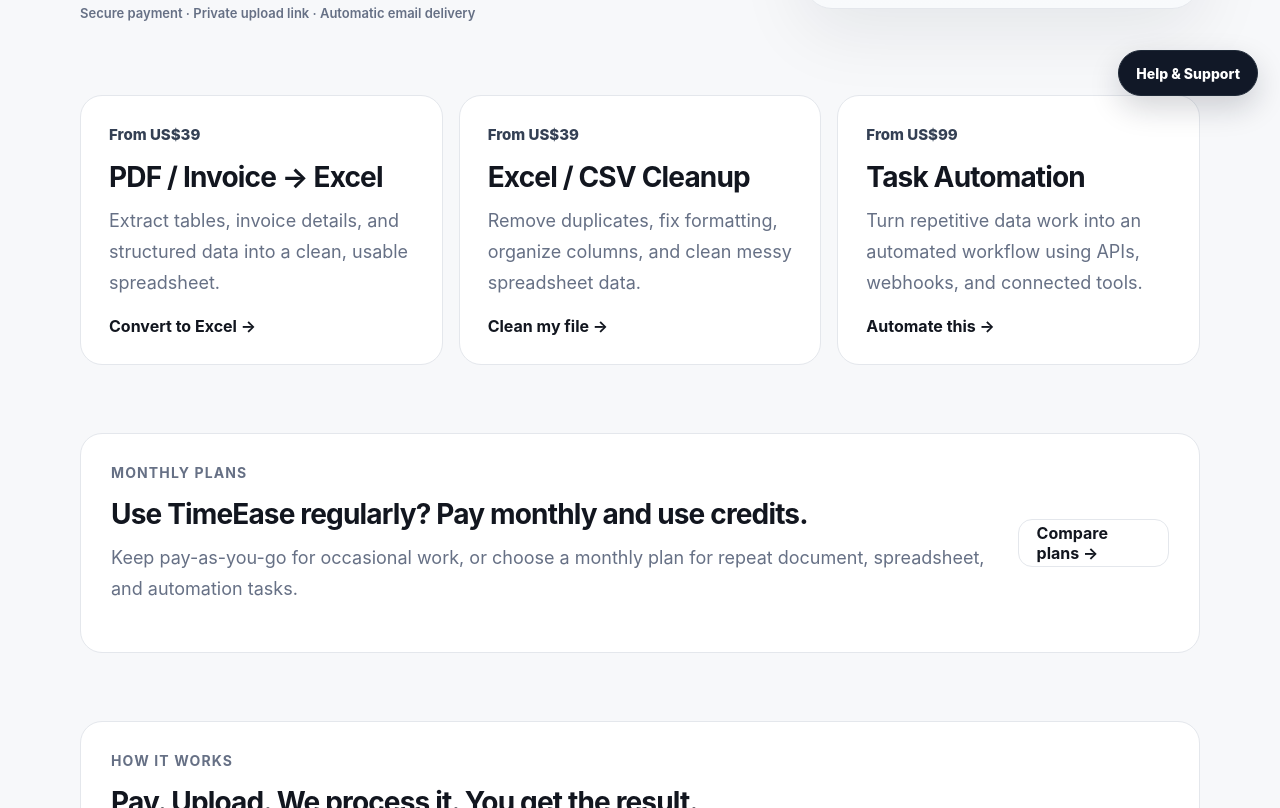
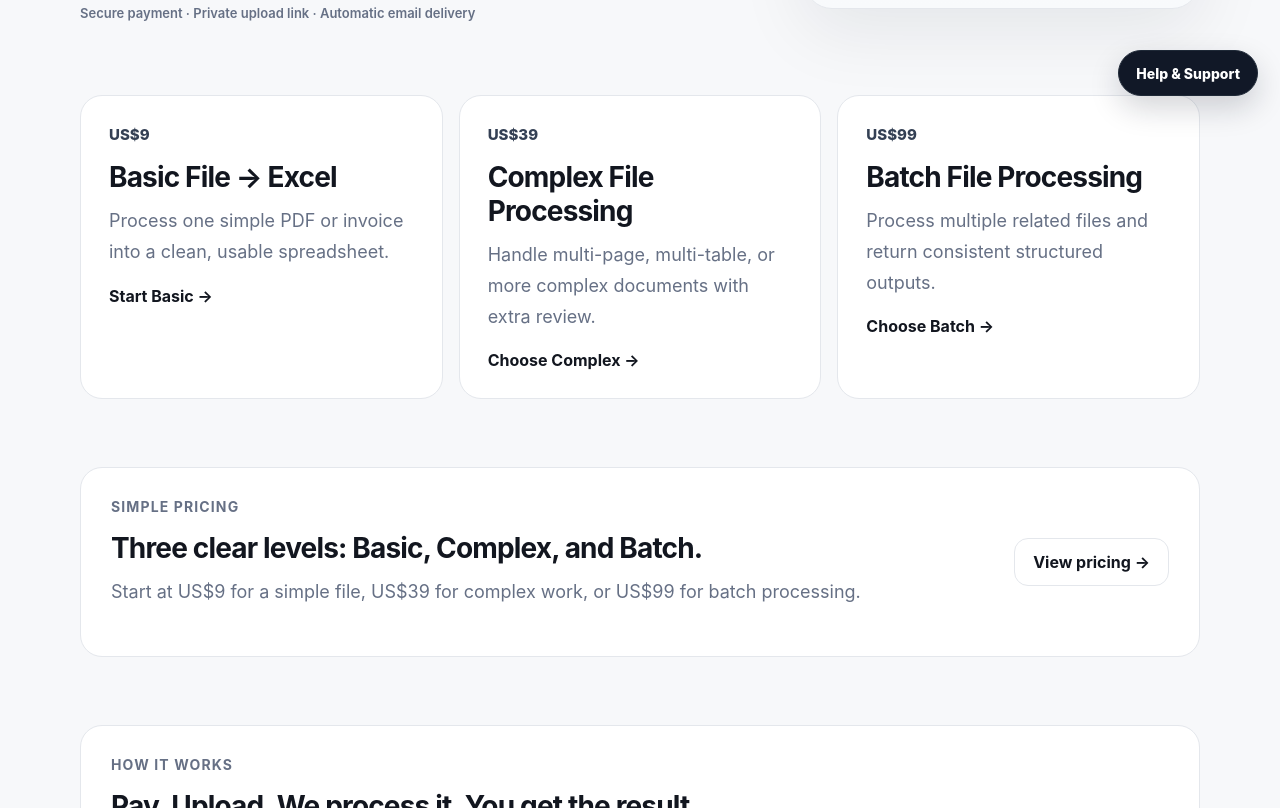
Before and after one commit to goplanetdigital/timeease-web, a Next.js app: page / in a window 1280 px wide. Shown: the part 682-1490 px from the top of the page. Built offline with nearby package versions, Linux system fonts and the light colour scheme.

Commit message:
Align TimeEase homepage with new pricing tiers

```diff
--- a/app/page.tsx
+++ b/app/page.tsx
@@ -50,54 +50,50 @@ export default function HomePage() {
 
       <section className="grid service-grid" id="start">
         <article className="card">
-          <span className="service-price">From US$39</span>
-          <h2>PDF / Invoice → Excel</h2>
+          <span className="service-price">US$9</span>
+          <h2>Basic File → Excel</h2>
           <p>
-            Extract tables, invoice details, and structured data into a clean,
-            usable spreadsheet.
+            Process one simple PDF or invoice into a clean, usable spreadsheet.
           </p>
           <Link className="text-link" href="/upload">
-            Convert to Excel →
+            Start Basic →
           </Link>
         </article>
 
         <article className="card">
-          <span className="service-price">From US$39</span>
-          <h2>Excel / CSV Cleanup</h2>
+          <span className="service-price">US$39</span>
+          <h2>Complex File Processing</h2>
           <p>
-            Remove duplicates, fix formatting, organize columns, and clean
-            messy spreadsheet data.
+            Handle multi-page, multi-table, or more complex documents with extra review.
           </p>
           <Link className="text-link" href="/upload">
-            Clean my file →
+            Choose Complex →
           </Link>
         </article>
 
         <article className="card">
-          <span className="service-price">From US$99</span>
-          <h2>Task Automation</h2>
+          <span className="service-price">US$99</span>
+          <h2>Batch File Processing</h2>
           <p>
-            Turn repetitive data work into an automated workflow using APIs,
-            webhooks, and connected tools.
+            Process multiple related files and return consistent structured outputs.
           </p>
           <Link className="text-link" href="/upload">
-            Automate this →
+            Choose Batch →
           </Link>
         </article>
       </section>
 
       <section className="cta-panel">
         <div>
-          <div className="eyebrow">Monthly plans</div>
-          <h2>Use TimeEase regularly? Pay monthly and use credits.</h2>
+          <div className="eyebrow">Simple pricing</div>
+          <h2>Three clear levels: Basic, Complex, and Batch.</h2>
           <p>
-            Keep pay-as-you-go for occasional work, or choose a monthly plan
-            for repeat document, spreadsheet, and automation tasks.
+            Start at US$9 for a simple file, US$39 for complex work, or US$99 for batch processing.
           </p>
         </div>
 
         <Link className="button secondary" href="/pricing">
-          Compare plans →
+          View pricing →
         </Link>
       </section>
 
```
